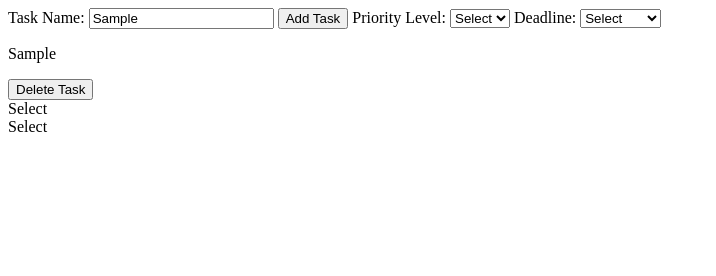
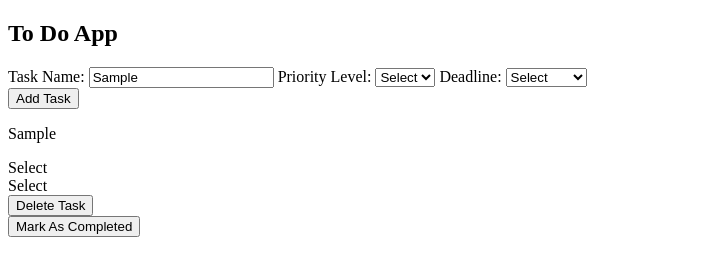
Before and after one commit to 7kajal/jsprojects, a website: page ToDoApp/index.html in a window 1280 px wide. Both pictures are taken after typing "Sample" into the empty fields and a click on the button "Add Task". Shown: the whole page, without its empty margins (0-716 px from the left). Drawn offline with Linux system fonts and the light colour scheme.

Commit message:
CSSIncomplete

```diff
--- a/ToDoApp/index.html
+++ b/ToDoApp/index.html
@@ -4,32 +4,35 @@
     <meta charset="UTF-8">
     <meta name="viewport" content="width=device-width, initial-scale=1.0">
     <title>To Do App</title>
-    <link rel="stylesheet" src="./style.css">
+    <link rel="stylesheet" href="./style.css">
 </head>
 <body>
     <div class="container">
-        <label for="tasksname">Task Name:</label>
-        <input type="text" name="tasksname" id="taskname">
-        <button id ="btn">Add Task</button>
+      <h2>To Do App</h2>
+      <div class="labels">
+        <label for="taskname">Task Name:</label>
+        <input type="text" name="tasksname" id="taskname" placeholder="Enter Your Task">
 
         <label for="priority">Priority Level:</label>
-        <select name="priority" id="priority">
+        <select name="priorities" id="priority">
           <option>Select</option>
           <option>High</option>
           <option>Low</option>
         </select>
 
         <label for="deadline">Deadline:</label>
-        <select name="deadline" id="deadline">
+        <select name="deadlines" id="deadline">
           <option>Select</option>
           <option>Today</option>
           <option>Tomorrow</option>
         </select>
+        </div>
+
+        <button type="button" id ="btn">Add Task</button>
+
     </div>
 
-    <section id="sectionStore">
-
-    </section>
+    <section id="sectionStore"></section>
     <script src="./script.js"></script>
 
 </body>
--- a/ToDoApp/script.js
+++ b/ToDoApp/script.js
@@ -74,16 +74,13 @@ const listTask = () =>
 
 listTask()
 console.log(taskList);
-//Dom
 
-const container = document.querySelector(".container");
+//Using DOM
 const texts = document.querySelector("#taskname");
 const btn =document.querySelector("#btn");
 const priority = document.querySelector("#priority");
 const deadline = document.querySelector("#deadline");
 const storeTask = document.querySelector("#sectionStore");
-
-
 
 btn.addEventListener("click",btnFunc);
 
@@ -116,9 +113,25 @@ function btnFunc(){
 
     }
 
+    const complete = document.createElement("button");
+    complete.textContent = "Mark As Completed";
+
+    complete.addEventListener("click", completeFunc)
+
+    function completeFunc(){
+        const para = document.createElement("p")
+        para.textContent ="Your Task Completed.";
+
+        sectionStore.removeChild(complete);
+        createDiv.append(para)
+
+    }
+
     createDiv.append(store);
-    createDiv.append(del);
     createDiv.append(priorityLevelValue);
     createDiv.append(deadlineValue);
-    storeTask.append(createDiv)
+    createDiv.append(del);
+    sectionStore.append(createDiv);
+    sectionStore.append(complete);
+    console.log(storeTask);
 }
```
Also changed, not shown: ToDoApp/style.css (added, +35 -0 lines).
